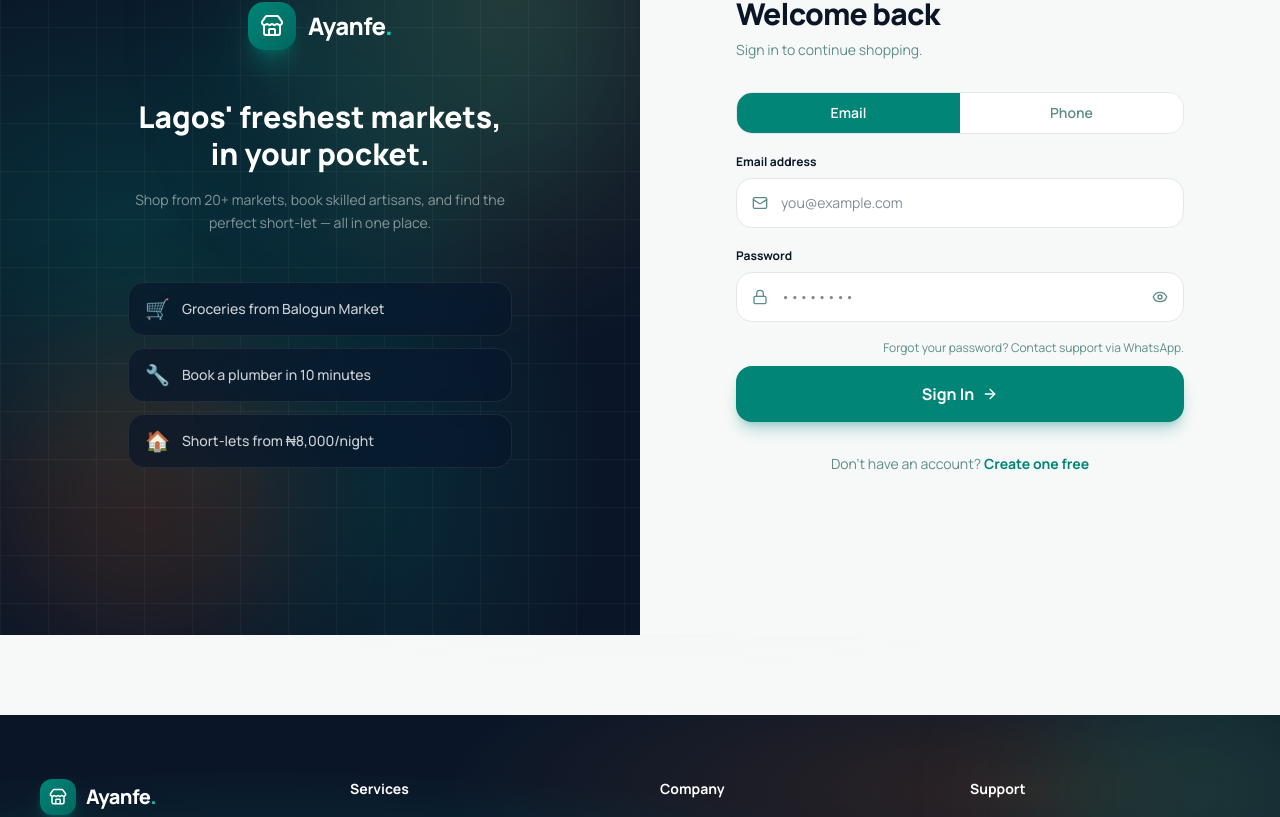
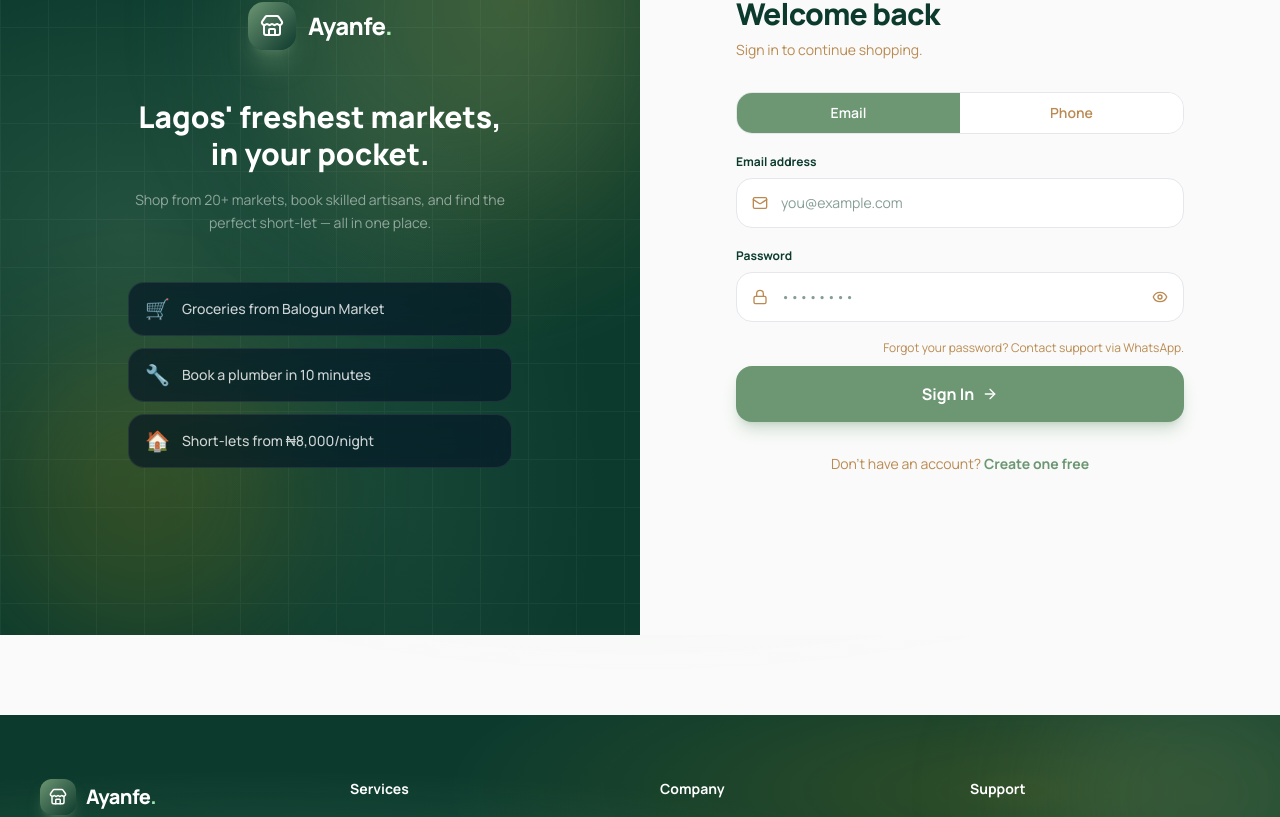
Before and after one commit to Operac/Ayanfehub-frontend, a React (Vite) app: page /login in a window 1280 px wide. Shown: the part 243-1060 px from the top of the page. Built offline with nearby package versions, Linux system fonts and the light colour scheme; no server answers.

Commit message:
feat: update color scheme for improved UI consistency across components

```diff
--- a/src/components/GlobalSearch.tsx
+++ b/src/components/GlobalSearch.tsx
@@ -114,13 +114,13 @@
   return (
     <div ref={containerRef} className="relative w-full">
       <div className="relative">
-        <Search size={16} className="absolute left-3 top-1/2 -translate-y-1/2 text-[#5e8d88]" />
+        <Search size={16} className="absolute left-3 top-1/2 -translate-y-1/2 text-[#BB8A52]" />
         <input
           ref={inputRef}
           value={query}
           onChange={handleChange}
           onFocus={() => results && setOpen(true)}
-          className="w-full h-10 pl-9 pr-8 rounded-lg border-none bg-[#f0f5f4] text-[#101818] placeholder:text-[#5e8d88] focus:ring-2 focus:ring-primary text-sm focus:outline-none"
+          className="w-full h-10 pl-9 pr-8 rounded-lg border-none bg-[#F4F7F5] text-[#0C3B2E] placeholder:text-[#BB8A52] focus:ring-2 focus:ring-primary text-sm focus:outline-none"
           placeholder="Search markets, artisans, shortlets..."
           type="text"
         />
--- a/src/index.css
+++ b/src/index.css
@@ -1,14 +1,14 @@
 @import "tailwindcss";
 
 @theme {
-  --color-primary:    #008577;
-  --color-primary-dark: #006860;
-  --color-accent:     #F97316;
-  --color-ink:        #0A1628;
-  --color-muted:      #5e8d88;
-  --color-surface:    #F0F7F6;
-  --color-background-light: #f7f9f8;
-  --color-background-dark: #0A1628;
+  --color-primary:    #6D9773;
+  --color-primary-dark: #0C3B2E;
+  --color-accent:     #FFBA00;
+  --color-ink:        #0C3B2E;
+  --color-muted:      #BB8A52;
+  --color-surface:    #F4F7F5;
+  --color-background-light: #F9FAF9;
+  --color-background-dark: #0C3B2E;
   --font-sans: 'Manrope', sans-serif;
   --font-display: 'Manrope', sans-serif;
 }
@@ -21,19 +21,19 @@
   body {
     @apply bg-background-light text-ink font-sans antialiased;
     background-image:
-      radial-gradient(ellipse 80% 50% at 50% -20%, rgba(0,133,119,0.07) 0%, transparent 70%);
+      radial-gradient(ellipse 80% 50% at 50% -20%, rgba(109,151,115,0.07) 0%, transparent 70%);
     background-attachment: fixed;
   }
 
   ::selection {
-    background: rgba(0, 133, 119, 0.25);
-    color: #0A1628;
+    background: rgba(109, 151, 115, 0.25);
+    color: #0C3B2E;
   }
 
   ::-webkit-scrollbar { width: 6px; }
   ::-webkit-scrollbar-track { background: transparent; }
-  ::-webkit-scrollbar-thumb { background: rgba(0,133,119,0.3); border-radius: 99px; }
-  ::-webkit-scrollbar-thumb:hover { background: rgba(0,133,119,0.6); }
+  ::-webkit-scrollbar-thumb { background: rgba(109,151,115,0.3); border-radius: 99px; }
+  ::-webkit-scrollbar-thumb:hover { background: rgba(109,151,115,0.6); }
 }
 
 /* ─── Keyframes ─────────────────────────────────────── */
@@ -130,14 +130,14 @@
 
   /* Gradient text */
   .gradient-text {
-    background: linear-gradient(135deg, #008577 0%, #00b5a0 50%, #F97316 100%);
+    background: linear-gradient(135deg, #6D9773 0%, #BB8A52 50%, #FFBA00 100%);
     -webkit-background-clip: text;
     -webkit-text-fill-color: transparent;
     background-clip: text;
   }
 
   .gradient-text-warm {
-    background: linear-gradient(135deg, #F97316 0%, #EF4444 100%);
+    background: linear-gradient(135deg, #BB8A52 0%, #FFBA00 100%);
     -webkit-background-clip: text;
     -webkit-text-fill-color: transparent;
     background-clip: text;
@@ -149,7 +149,7 @@
 
   /* Skeleton shimmer */
   .skeleton {
-    background: linear-gradient(90deg, #e8f0ef 25%, #f5faf9 50%, #e8f0ef 75%);
+    background: linear-gradient(90deg, #eff3f1 25%, #f9faf9 50%, #eff3f1 75%);
     background-size: 200% 100%;
     animation: shimmer 1.6s ease-in-out infinite;
   }
@@ -160,33 +160,33 @@
   }
   .card-hover:hover {
     transform: translateY(-4px);
-    box-shadow: 0 20px 60px rgba(0,133,119,0.12), 0 8px 24px rgba(0,0,0,0.06);
+    box-shadow: 0 20px 60px rgba(109,151,115,0.12), 0 8px 24px rgba(0,0,0,0.06);
   }
 
   /* Glow borders */
   .glow-border {
-    box-shadow: 0 0 0 1px rgba(0,133,119,0.3), 0 0 20px rgba(0,133,119,0.1);
+    box-shadow: 0 0 0 1px rgba(109,151,115,0.3), 0 0 20px rgba(109,151,115,0.1);
   }
 
   .glow-border-accent {
-    box-shadow: 0 0 0 1px rgba(249,115,22,0.4), 0 0 20px rgba(249,115,22,0.15);
+    box-shadow: 0 0 0 1px rgba(255,186,0,0.4), 0 0 20px rgba(255,186,0,0.15);
   }
 
   /* Mesh gradient backgrounds */
   .mesh-bg {
     background:
-      radial-gradient(ellipse at 20% 50%, rgba(0,133,119,0.15) 0%, transparent 50%),
-      radial-gradient(ellipse at 80% 20%, rgba(249,115,22,0.1) 0%, transparent 40%),
-      radial-gradient(ellipse at 60% 80%, rgba(0,180,165,0.08) 0%, transparent 40%),
-      #f7f9f8;
+      radial-gradient(ellipse at 20% 50%, rgba(109,151,115,0.15) 0%, transparent 50%),
+      radial-gradient(ellipse at 80% 20%, rgba(255,186,0,0.1) 0%, transparent 40%),
+      radial-gradient(ellipse at 60% 80%, rgba(12,59,46,0.05) 0%, transparent 40%),
+      #F9FAF9;
   }
 
   .mesh-bg-dark {
     background:
-      radial-gradient(ellipse at 20% 50%, rgba(0,133,119,0.25) 0%, transparent 50%),
-      radial-gradient(ellipse at 80% 20%, rgba(249,115,22,0.15) 0%, transparent 40%),
-      radial-gradient(ellipse at 60% 80%, rgba(0,180,165,0.12) 0%, transparent 40%),
-      #0A1628;
+      radial-gradient(ellipse at 20% 50%, rgba(109,151,115,0.25) 0%, transparent 50%),
+      radial-gradient(ellipse at 80% 20%, rgba(255,186,0,0.15) 0%, transparent 40%),
+      radial-gradient(ellipse at 60% 80%, rgba(109,151,115,0.12) 0%, transparent 40%),
+      #0C3B2E;
   }
 
   /* Form input base style — used across admin and vendor forms */
--- a/src/pages/Home.tsx
+++ b/src/pages/Home.tsx
@@ -214,8 +214,8 @@
           className="absolute inset-0 pointer-events-none opacity-[0.03]"
           style={{
             backgroundImage: `
-              linear-gradient(#008577 1px, transparent 1px),
-              linear-gradient(90deg, #008577 1px, transparent 1px)
+              linear-gradient(#6D9773 1px, transparent 1px),
+              linear-gradient(90deg, #6D9773 1px, transparent 1px)
             `,
             backgroundSize: '60px 60px',
           }}
--- a/src/pages/MarketDetail.tsx
+++ b/src/pages/MarketDetail.tsx
@@ -76,15 +76,15 @@
     <div className="min-h-screen flex items-center justify-center bg-background-light">
       <div className="flex flex-col items-center gap-4">
         <div className="size-12 border-4 border-primary border-t-transparent rounded-full animate-spin" />
-        <p className="text-[#5e8d88] font-medium">Loading market details...</p>
+        <p className="text-[#BB8A52] font-medium">Loading market details...</p>
       </div>
     </div>
   );
 
   if (fetchError) return (
     <div className="min-h-screen flex flex-col items-center justify-center bg-background-light gap-4">
-      <h2 className="text-2xl font-bold text-[#101818]">Failed to load market</h2>
-      <p className="text-[#5e8d88]">Something went wrong. Please try again.</p>
+      <h2 className="text-2xl font-bold text-[#0C3B2E]">Failed to load market</h2>
+      <p className="text-[#BB8A52]">Something went wrong. Please try again.</p>
       <button
         onClick={() => { setFetchError(false); setLoading(true); if (id) { axios.get(`/markets/${id}/items`).then(({ data }) => { setMarket(data.market); setItems(data.items); }).catch(() => setFetchError(true)).finally(() => setLoading(false)); } }}
         className="px-6 py-2.5 bg-primary text-white rounded-xl font-bold hover:bg-primary/90 transition-colors"
@@ -97,7 +97,7 @@
 
   if (!market) return (
     <div className="min-h-screen flex flex-col items-center justify-center bg-background-light gap-4">
-      <h2 className="text-2xl font-bold text-[#101818]">Market not found</h2>
+      <h2 className="text-2xl font-bold text-[#0C3B2E]">Market not found</h2>
       <Link to="/marketplace" className="text-primary hover:underline font-bold">Return to Marketplace</Link>
     </div>
   );
@@ -106,16 +106,16 @@
     <div className="max-w-[1200px] mx-auto pb-20 px-4 md:px-0">
       {/* Breadcrumbs */}
       <div className="flex items-center gap-2 px-4 pt-6 text-sm">
-        <Link to="/marketplace" className="text-[#5e8d88] hover:text-primary font-medium">Markets</Link>
-        <span className="text-[#5e8d88]">›</span>
-        <span className="text-[#101818] font-semibold">{market.name}</span>
+        <Link to="/marketplace" className="text-[#BB8A52] hover:text-primary font-medium">Markets</Link>
+        <span className="text-[#BB8A52]">›</span>
+        <span className="text-[#0C3B2E] font-semibold">{market.name}</span>
       </div>
 
       {/* Page Heading */}
       <div className="flex flex-col md:flex-row md:items-end justify-between gap-6 p-4 mt-2">
         <div className="flex flex-col gap-2">
-          <h2 className="text-[#101818] text-4xl md:text-5xl font-black leading-tight tracking-tight">{market.name}</h2>
-          <p className="text-[#5e8d88] text-lg font-normal">Fresh items curated and vetted by Ayanfe quality assurance</p>
+          <h2 className="text-[#0C3B2E] text-4xl md:text-5xl font-black leading-tight tracking-tight">{market.name}</h2>
+          <p className="text-[#BB8A52] text-lg font-normal">Fresh items curated and vetted by Ayanfe quality assurance</p>
         </div>
       </div>
 
@@ -127,10 +127,10 @@
               <span className="material-symbols-outlined">local_shipping</span>
             </div>
             <div className="flex flex-col">
-              <p className="text-[#101818] text-lg font-bold">
+              <p className="text-[#0C3B2E] text-lg font-bold">
                 Next Delivery: <span className="text-primary">{nextDelivery ? DAY_NAMES[nextDelivery.dayOfWeek] : 'Saturday'}</span>
               </p>
-              <p className="text-[#5e8d88] text-sm">
+              <p className="text-[#BB8A52] text-sm">
                 Order before <span className="font-bold text-red-600">{nextDelivery ? `${DAY_NAMES[(nextDelivery.dayOfWeek + 6) % 7]} ${nextDelivery.cutoffHour}:00` : 'Friday 12:00'}</span>
               </p>
             </div>
@@ -155,8 +155,8 @@
       )}
 
       {/* Category Tabs */}
-      <div className="sticky top-0 z-40 bg-[#f7f7f7] bg-opacity-95 backdrop-blur-sm py-4 px-4 transition-all">
-        <div className="flex border-b border-[#dae7e5] gap-8 overflow-x-auto">
+      <div className="sticky top-0 z-40 bg-[#F9FAF9] bg-opacity-95 backdrop-blur-sm py-4 px-4 transition-all">
+        <div className="flex border-b border-[#e2eae6] gap-8 overflow-x-auto">
           {categories.map(cat => (
             <button
               key={cat}
@@ -164,7 +164,7 @@
               className={`flex flex-col items-center justify-center border-b-[3px] pb-3 transition-all whitespace-nowrap px-2 ${
                 activeCategory === cat
                   ? 'border-primary text-primary'
-                  : 'border-transparent text-[#5e8d88] hover:text-primary'
+                  : 'border-transparent text-[#BB8A52] hover:text-primary'
               }`}
             >
               <p className="text-sm font-bold">{cat}</p>
@@ -177,14 +177,14 @@
       <div className="p-4">
         {filteredItems.length === 0 ? (
           <div className="py-20 text-center flex flex-col items-center">
-            <p className="text-[#5e8d88] text-lg">No items available in this market currently.</p>
+            <p className="text-[#BB8A52] text-lg">No items available in this market currently.</p>
           </div>
         ) : (
           <div className="grid grid-cols-1 sm:grid-cols-2 md:grid-cols-3 lg:grid-cols-4 gap-6">
             {filteredItems.map(item => {
               const price = getItemPrice(item);
               return (
-                <div key={item.id} className="flex flex-col bg-white rounded-xl overflow-hidden border border-[#dae7e5] hover:shadow-xl transition-all group">
+                <div key={item.id} className="flex flex-col bg-white rounded-xl overflow-hidden border border-[#e2eae6] hover:shadow-xl transition-all group">
                   <div className="aspect-[4/3] bg-gray-100 overflow-hidden relative">
                     <div
                       className="absolute inset-0 bg-cover bg-center transition-transform duration-500 group-hover:scale-110"
@@ -194,8 +194,8 @@
                   </div>
                   <div className="p-4 flex flex-col flex-1">
                     <div className="mb-auto">
-                      <h3 className="text-[#101818] font-bold text-base leading-tight line-clamp-2">{item.name}</h3>
-                      <p className="text-[#5e8d88] text-xs mt-1">per {item.unit}</p>
+                      <h3 className="text-[#0C3B2E] font-bold text-base leading-tight line-clamp-2">{item.name}</h3>
+                      <p className="text-[#BB8A52] text-xs mt-1">per {item.unit}</p>
                     </div>
                     <div className="mt-4 flex items-center justify-between">
                       <span className="text-primary font-black text-lg">
@@ -219,7 +219,7 @@
 
       {filteredItems.length > 0 && (
         <div className="flex flex-col items-center justify-center py-12 gap-4">
-          <p className="text-[#5e8d88] text-sm">Showing {filteredItems.length} items at {market.name}</p>
+          <p className="text-[#BB8A52] text-sm">Showing {filteredItems.length} items at {market.name}</p>
         </div>
       )}
     </div>
--- a/tailwind.config.js
+++ b/tailwind.config.js
@@ -7,10 +7,10 @@
   theme: {
     extend: {
       colors: {
-        "primary": "#008577",
-        "accent-gold": "#B8860B",
-        "background-light": "#f7f7f7",
-        "background-dark": "#1f1f1f",
+        "primary": "#6D9773",
+        "accent-gold": "#BB8A52",
+        "background-light": "#F9FAF9",
+        "background-dark": "#0C3B2E",
       },
       fontFamily: {
         "sans": ["Manrope", "sans-serif"],
```
